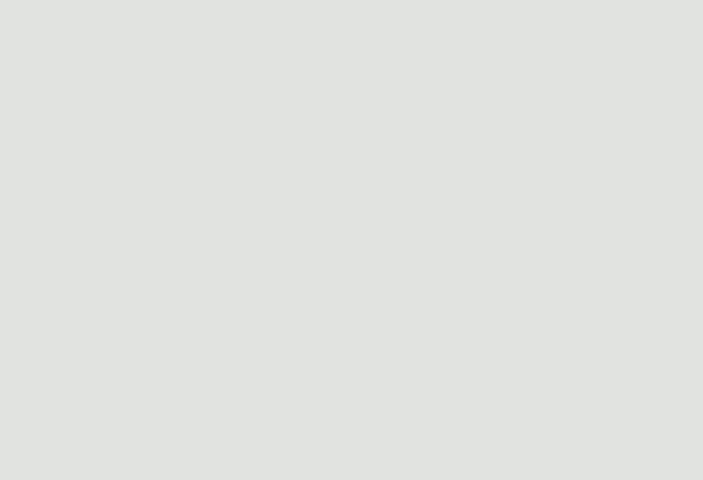
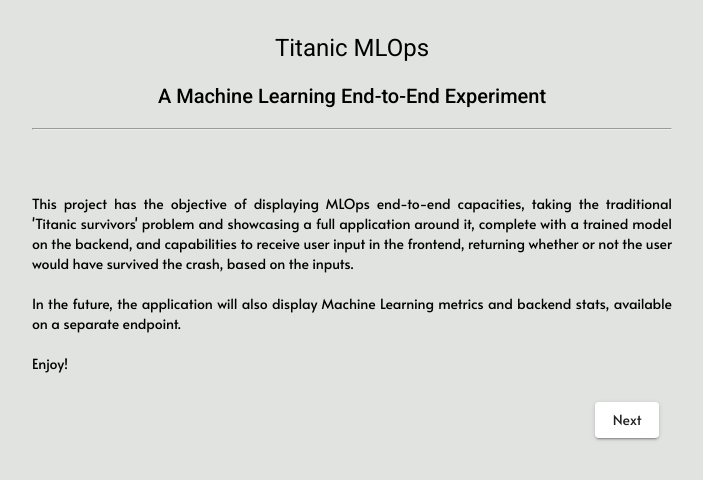
Before and after one commit to RafaelRochaS/Titanic_Frontend, an Angular app: page /landing-page in a window 1280 px wide. Before the commit this address led to /. Shown: the top 480 px of the page, without its empty margins (288-991 px from the left). Built offline with nearby package versions, Linux system fonts and the light colour scheme.

Commit message:
Refactor header into separate component

```diff
--- a/src/app/app-routing.module.ts
+++ b/src/app/app-routing.module.ts
@@ -3,7 +3,8 @@ import { Routes, RouterModule } from '@angular/router';
 import { LandingPageComponent } from './components/landing-page/landing-page.component';
 
 const routes: Routes = [
-  { path: '', component: LandingPageComponent }
+  { path: '', redirectTo: '/landing-page', pathMatch: 'full' },
+  { path: 'landing-page', component: LandingPageComponent }
 ];
 
 @NgModule({
--- a/src/app/app.component.css
+++ b/src/app/app.component.css
@@ -1 +1 @@
-/* Style configuration for App Component. Since it is only being used as an entry point and a router outlet, this can be empty */
+/* Style file for app component */
--- a/src/app/app.component.html
+++ b/src/app/app.component.html
@@ -1 +1 @@
-<router-outlet></router-outlet>
+<app-header></app-header>
--- a/src/app/app.component.ts
+++ b/src/app/app.component.ts
@@ -1,4 +1,4 @@
-import { Component } from '@angular/core';
+import { Component} from '@angular/core';
 
 @Component({
   selector: 'app-root',
--- a/src/app/app.module.ts
+++ b/src/app/app.module.ts
@@ -8,11 +8,13 @@ import { AppRoutingModule } from './app-routing.module';
 import { AppComponent } from './app.component';
 
 import { LandingPageComponent } from './components/landing-page/landing-page.component';
+import { HeaderComponent } from './components/header/header.component';
 
 @NgModule({
   declarations: [
     AppComponent,
-    LandingPageComponent
+    LandingPageComponent,
+    HeaderComponent
   ],
   imports: [
     BrowserModule,
--- /dev/null
+++ b/src/app/components/header/header.component.css
@@ -0,0 +1,15 @@
+.main-header {
+    text-align: center;
+    max-width: 80%;
+    margin-left: auto;
+    margin-right: auto;
+}
+
+.container {
+    max-width: 40rem;
+    margin: auto;
+}
+
+.header {
+    margin-top: 2rem;
+}
--- /dev/null
+++ b/src/app/components/header/header.component.html
@@ -0,0 +1,16 @@
+<div class="container d-flex flex-column justify-content-center">
+    <div class="row header">
+        <div class="col ">
+            <h1 class="main-header">
+                {{ header }}
+            </h1>
+            <h2 class="main-header">
+                {{ subheader }}
+            </h2>
+            <hr>
+        </div>
+    </div>
+</div>
+<div>
+    <router-outlet></router-outlet>
+</div>
--- /dev/null
+++ b/src/app/components/header/header.component.ts
@@ -0,0 +1,28 @@
+import { Component, DoCheck } from '@angular/core';
+import { Router } from '@angular/router';
+
+import { RoutesService } from '../../services/routes.service';
+
+@Component({
+  selector: 'app-header',
+  templateUrl: './header.component.html',
+  styleUrls: ['./header.component.css']
+})
+export class HeaderComponent implements DoCheck {
+
+  header: string;
+  subheader: string;
+
+  constructor(private routesService: RoutesService,
+              private router: Router) { }
+
+  ngDoCheck(): void {
+    const routes = this.routesService.getRoutes();
+    routes.forEach(route => {
+      if (this.router.url === route.url) {
+        this.header = route.header;
+        this.subheader = route.subheader;
+      }
+    });
+  }
+}
--- a/src/app/components/landing-page/landing-page.component.html
+++ b/src/app/components/landing-page/landing-page.component.html
@@ -1,14 +1,4 @@
 <div class="container d-flex flex-column justify-content-center">
-    <div class="row header">
-        <div class="col ">
-            <h1 class="main-header">
-                Titanic MLOps
-            </h1>
-            <h2 class="main-header">
-                A Machine Learning End-to-End Experiment
-            </h2>
-            <hr>
-        </div>
     <div class="row">
         <div class="col">
             <p id="description">
@@ -24,7 +14,6 @@
             </p>
         </div>
     </div>
-    </div>
     <div class="row">
         <div class="col button">
             <button type="button" mat-raised-button class="btn">Next</button>
--- a/src/app/components/landing-page/landing-page.component.ts
+++ b/src/app/components/landing-page/landing-page.component.ts
@@ -11,5 +11,4 @@ export class LandingPageComponent implements OnInit {
 
   ngOnInit(): void {
   }
-
 }
--- /dev/null
+++ b/src/app/models/route.model.ts
@@ -0,0 +1,5 @@
+export interface RouteModel {
+    url: string;
+    header: string;
+    subheader: string;
+}
--- /dev/null
+++ b/src/app/services/routes.service.ts
@@ -0,0 +1,37 @@
+import { Injectable } from '@angular/core';
+import { RouteModel } from '../models/route.model';
+
+const ROUTES: RouteModel[] = [
+  {
+    url: '/landing-page',
+    header: 'Titanic MLOps',
+    subheader: 'A Machine Learning End-to-End Experiment'
+  },
+  {
+    url: '/personal-details',
+    header: 'Personal Info',
+    subheader: 'Your Details on the Cruise'
+  },
+  {
+    url: '/family-details',
+    header: 'Family Info',
+    subheader: 'Who Are Traveling With You'
+  },
+  {
+    url: '/results',
+    header: 'Results!',
+    subheader: 'Did You Make It?'
+  }
+];
+
+@Injectable({
+  providedIn: 'root'
+})
+export class RoutesService {
+
+  constructor() { }
+
+  getRoutes(): RouteModel[] {
+    return ROUTES;
+  }
+}
```
Also changed, not shown: 2 other files (tests, documents, lock files or other folders). Lines whose indentation alone changed are shown as unchanged.
